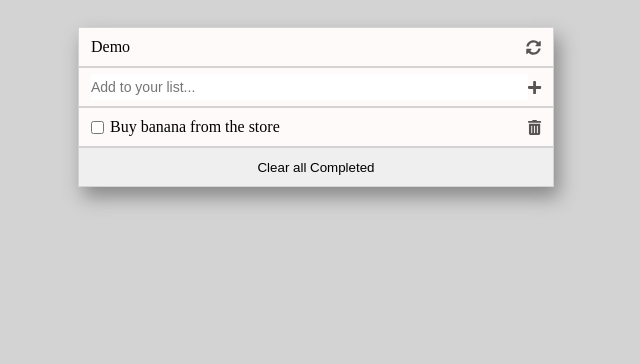
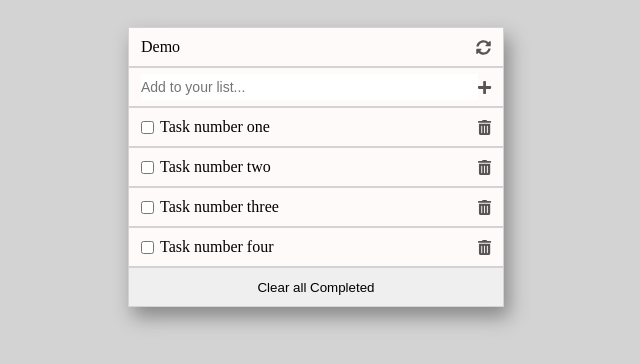
Before and after one commit to Nuri1977/to-do-list, a website built with webpack: page src/index.html in a window 1280 px wide. Shown: the part 122-486 px from the top of the page, without its empty margins (324-964 px from the left). Built offline with nearby package versions, Linux system fonts and the light colour scheme.

Commit message:
Add dinamic rendering of todo list

```diff
--- a/src/index.html
+++ b/src/index.html
@@ -15,7 +15,17 @@
         <input class="input-task" type="text" placeholder="Add to your list...">
         <i class="fas fa-plus"></i>
       </form>
-      <ul id="todo-list" class="card-item">
+      <ul id="todo-list" class="card-ul">
+        <li class="list-item">
+          <input type="checkbox" id="vehicle1" name="vehicle1" value="Bike">
+          <h4 class="todo-item">Buy banana from the store</h4>
+          <i class="fas fa-trash-alt"></i>
+        </li>
+        <li class="list-item">
+          <input type="checkbox" id="vehicle1" name="vehicle1" value="Bike">
+          <h4 class="todo-item">Buy banana from the store</h4>
+          <i class="fas fa-trash-alt"></i>
+        </li>
         <li class="list-item">
           <input type="checkbox" id="vehicle1" name="vehicle1" value="Bike">
           <h4 class="todo-item">Buy banana from the store</h4>
--- a/src/index.js
+++ b/src/index.js
@@ -3,3 +3,46 @@ import '@fortawesome/fontawesome-free/js/fontawesome.js';
 import '@fortawesome/fontawesome-free/js/solid.js';
 import '@fortawesome/fontawesome-free/js/regular.js';
 import '@fortawesome/fontawesome-free/js/brands.js';
+
+/* VARIABLES */
+const todos = [
+  {
+    description: 'Task number one',
+    completed: false,
+    index: 1,
+  },
+  {
+    description: 'Task number three',
+    completed: true,
+    index: 3,
+  },
+  {
+    description: 'Task number four',
+    completed: true,
+    index: 4,
+  },
+  {
+    description: 'Task number two',
+    completed: false,
+    index: 2,
+  },
+];
+
+const todoList = document.getElementById('todo-list');
+
+const renderList = () => {
+  todos.sort((x, y) => x.index - y.index);
+  todoList.innerHTML = '';
+  for (let i = 0; i < todos.length; i += 1) {
+    const content = `
+    <li class="list-item">
+      <input type="checkbox" id="vehicle1" name="vehicle1" value=${todos[i].completed}>
+      <h4 class="todo-item">${todos[i].description}</h4>
+      <i id=${todos[i].index} class="fas fa-trash-alt"></i>
+    </li>
+    `;
+    todoList.innerHTML += content;
+  }
+};
+
+renderList();
--- a/src/style.css
+++ b/src/style.css
@@ -9,7 +9,7 @@ body {
 }
 
 .main {
-  max-width: 500px;
+  max-width: 400px;
   margin: 30px auto;
   text-align: center;
   padding: 12px;
@@ -37,12 +37,22 @@ h1 {
   font-weight: normal;
 }
 
+.card-ul {
+  display: flex;
+  flex-direction: column;
+  justify-content: space-between;
+  align-items: center;
+  font-weight: normal;
+}
+
 .list-item {
   display: flex;
   justify-content: space-between;
   align-items: center;
+  border: 1px solid lightgray;
+  padding: 0 12px;
   width: 100%;
-  height: 100%;
+  height: 40px;
 }
 
 .todo-item {
```
Also changed, not shown: dist/index.html, 1 other file.
